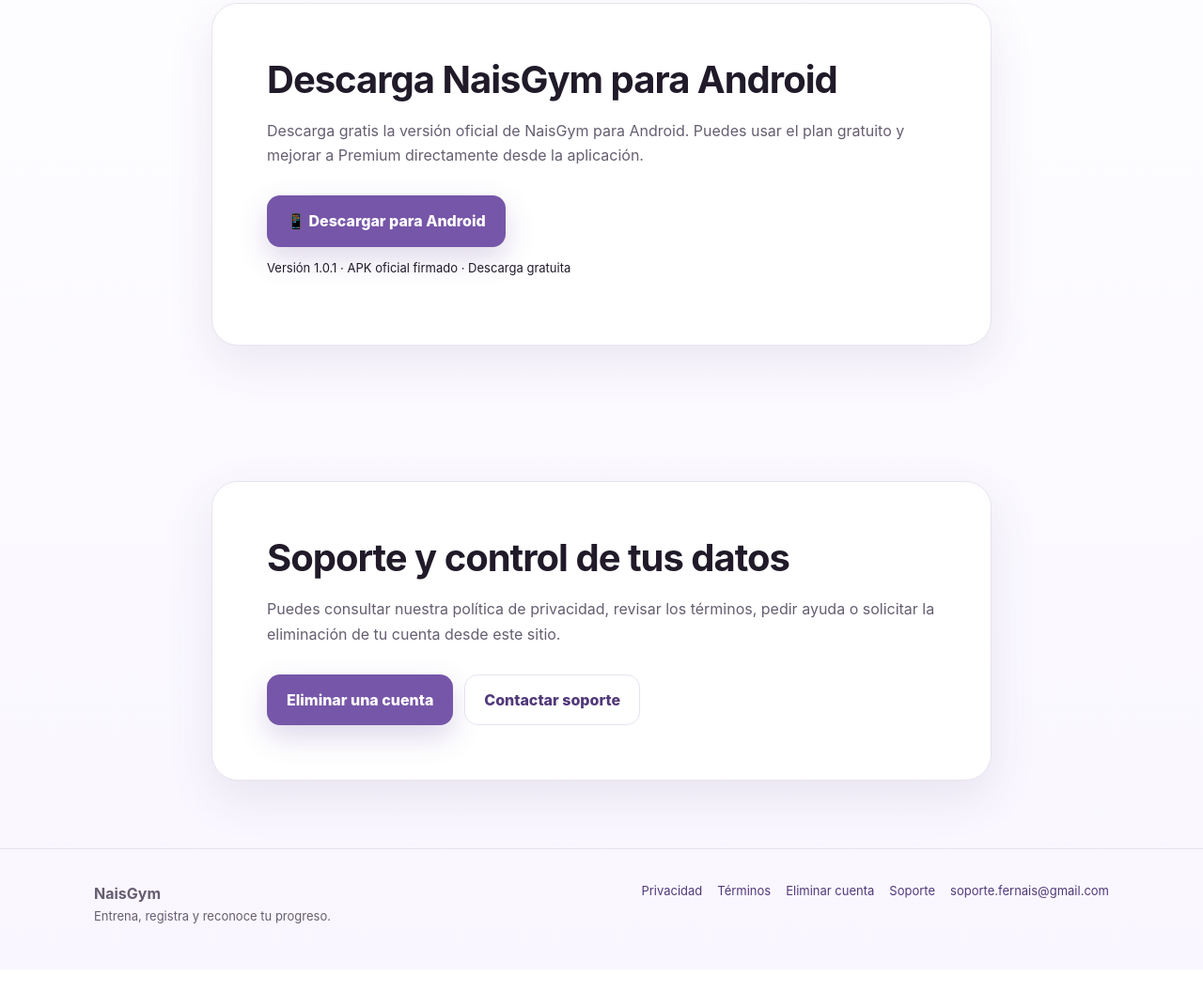
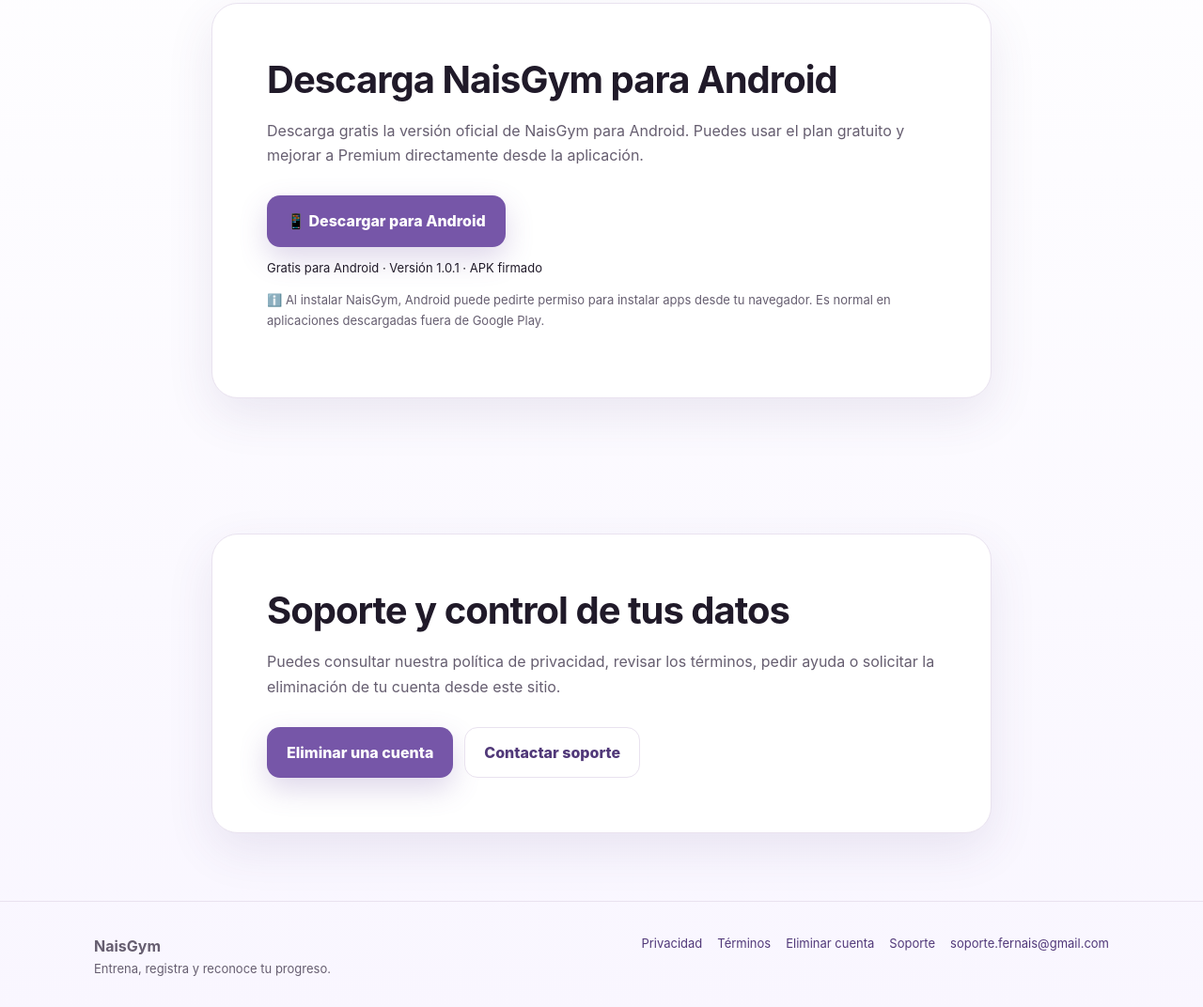
Before and after one commit to fernaiss/naisgym-website, a plain HTML site: page index.html in a window 1280 px wide. Shown: the part 1406-2478 px from the top of the page at 94% size. Before the commit the page ends 2438 px from the top, so only its background shows below. Drawn offline with Linux system fonts and the light colour scheme.

Commit message:
Update index.html

```diff
--- a/index.html
+++ b/index.html
@@ -90,9 +90,14 @@
       </a>
     </div>
 
-    <p class="small" style="margin-top:12px;">
-      Versión 1.0.1 · APK oficial firmado · Descarga gratuita
-    </p>
+   <p class="small" style="margin-top:12px;">
+  Gratis para Android · Versión 1.0.1 · APK firmado
+</p>
+
+<p class="small muted" style="margin-top:6px;">
+  ℹ️ Al instalar NaisGym, Android puede pedirte permiso para instalar apps desde tu navegador.
+  Es normal en aplicaciones descargadas fuera de Google Play.
+</p>
   </div>
 </section>
   <section class="section">
```
